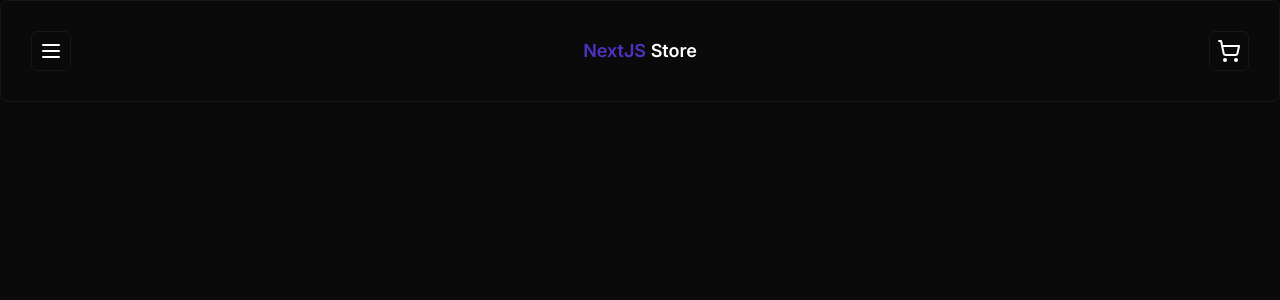
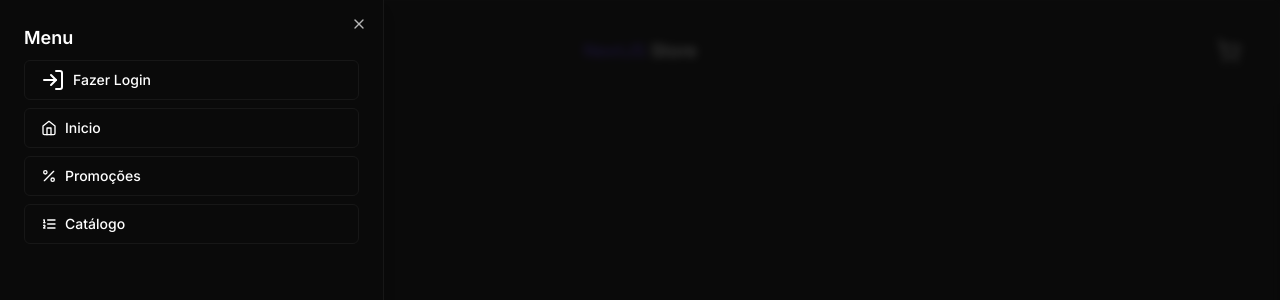
Before and after one commit to danielmeloalencar/loja-nextjs, a Next.js app: page / in a window 1280 px wide. Both pictures are taken after a click on the button 51 px from the left and 51 px from the top of the page. Shown: the top 300 px of the page. Built offline with nearby package versions, Linux system fonts and the light colour scheme.

Commit message:
feat: adicionado head menu usando sheets comp.

```diff
--- a/package.json
+++ b/package.json
@@ -10,6 +10,7 @@
   },
   "dependencies": {
     "@prisma/client": "^5.4.2",
+    "@radix-ui/react-dialog": "^1.0.5",
     "@radix-ui/react-slot": "^1.0.2",
     "class-variance-authority": "^0.7.0",
     "clsx": "^2.0.0",
--- a/src/components/ui/header.tsx
+++ b/src/components/ui/header.tsx
@@ -1,13 +1,53 @@
-import { MenuIcon, ShoppingCartIcon } from "lucide-react";
+import {
+  HomeIcon,
+  ListOrderedIcon,
+  LogInIcon,
+  MenuIcon,
+  PercentIcon,
+  ShoppingCartIcon,
+} from "lucide-react";
 import { Button } from "./button";
 import { Card } from "./card";
+import { Sheet, SheetContent, SheetHeader, SheetTrigger } from "./sheet";
 
 const Header = () => {
   return (
     <Card className="flex items-center justify-between p-[1.875rem]">
-      <Button size="icon" variant="outline">
-        <MenuIcon />
-      </Button>
+      <Sheet>
+        <SheetTrigger asChild>
+          <Button size="icon" variant="outline">
+            <MenuIcon />
+          </Button>
+        </SheetTrigger>
+
+        <SheetContent side="left">
+          <SheetHeader className="text-left text-lg font-semibold">
+            Menu
+          </SheetHeader>
+
+          <div className="mt-2 flex flex-col gap-2">
+            <Button variant="outline" className="w-full justify-start gap-2">
+              <LogInIcon />
+              Fazer Login
+            </Button>
+
+            <Button variant="outline" className="w-full justify-start gap-2">
+              <HomeIcon size={16} />
+              Inicio
+            </Button>
+
+            <Button variant="outline" className="w-full justify-start gap-2">
+              <PercentIcon size={16} />
+              Promoções
+            </Button>
+
+            <Button variant="outline" className="w-full justify-start gap-2">
+              <ListOrderedIcon size={16} />
+              Catálogo
+            </Button>
+          </div>
+        </SheetContent>
+      </Sheet>
 
       <h1 className="text-lg font-semibold">
         <span className="text-primary">NextJS</span> Store
--- /dev/null
+++ b/src/components/ui/sheet.tsx
@@ -0,0 +1,146 @@
+"use client";
+
+import * as React from "react";
+import * as SheetPrimitive from "@radix-ui/react-dialog";
+import { cva, type VariantProps } from "class-variance-authority";
+import { X } from "lucide-react";
+
+import { cn } from "@/lib/utils";
+
+const Sheet = SheetPrimitive.Root;
+
+const SheetTrigger = SheetPrimitive.Trigger;
+
+const SheetClose = SheetPrimitive.Close;
+
+const SheetPortal = ({
+  className,
+  ...props
+}: SheetPrimitive.DialogPortalProps) => (
+  <SheetPrimitive.Portal className={cn(className)} {...props} />
+);
+SheetPortal.displayName = SheetPrimitive.Portal.displayName;
+
+const SheetOverlay = React.forwardRef<
+  React.ElementRef<typeof SheetPrimitive.Overlay>,
+  React.ComponentPropsWithoutRef<typeof SheetPrimitive.Overlay>
+>(({ className, ...props }, ref) => (
+  <SheetPrimitive.Overlay
+    className={cn(
+      "bg-background/80 data-[state=open]:animate-in data-[state=closed]:animate-out data-[state=closed]:fade-out-0 data-[state=open]:fade-in-0 fixed inset-0 z-50 backdrop-blur-sm",
+      className,
+    )}
+    {...props}
+    ref={ref}
+  />
+));
+SheetOverlay.displayName = SheetPrimitive.Overlay.displayName;
+
+const sheetVariants = cva(
+  "fixed z-50 gap-4 bg-background p-6 shadow-lg transition ease-in-out data-[state=open]:animate-in data-[state=closed]:animate-out data-[state=closed]:duration-300 data-[state=open]:duration-500",
+  {
+    variants: {
+      side: {
+        top: "inset-x-0 top-0 border-b data-[state=closed]:slide-out-to-top data-[state=open]:slide-in-from-top",
+        bottom:
+          "inset-x-0 bottom-0 border-t data-[state=closed]:slide-out-to-bottom data-[state=open]:slide-in-from-bottom",
+        left: "inset-y-0 left-0 h-full w-3/4 border-r data-[state=closed]:slide-out-to-left data-[state=open]:slide-in-from-left sm:max-w-sm",
+        right:
+          "inset-y-0 right-0 h-full w-3/4  border-l data-[state=closed]:slide-out-to-right data-[state=open]:slide-in-from-right sm:max-w-sm",
+      },
+    },
+    defaultVariants: {
+      side: "right",
+    },
+  },
+);
+
+interface SheetContentProps
+  extends React.ComponentPropsWithoutRef<typeof SheetPrimitive.Content>,
+    VariantProps<typeof sheetVariants> {}
+
+const SheetContent = React.forwardRef<
+  React.ElementRef<typeof SheetPrimitive.Content>,
+  SheetContentProps
+>(({ side = "right", className, children, ...props }, ref) => (
+  <SheetPortal>
+    <SheetOverlay />
+    <SheetPrimitive.Content
+      ref={ref}
+      className={cn(sheetVariants({ side }), className)}
+      {...props}
+    >
+      {children}
+      <SheetPrimitive.Close className="ring-offset-background focus:ring-ring data-[state=open]:bg-secondary absolute right-4 top-4 rounded-sm opacity-70 transition-opacity hover:opacity-100 focus:outline-none focus:ring-2 focus:ring-offset-2 disabled:pointer-events-none">
+        <X className="h-4 w-4" />
+        <span className="sr-only">Close</span>
+      </SheetPrimitive.Close>
+    </SheetPrimitive.Content>
+  </SheetPortal>
+));
+SheetContent.displayName = SheetPrimitive.Content.displayName;
+
+const SheetHeader = ({
+  className,
+  ...props
+}: React.HTMLAttributes<HTMLDivElement>) => (
+  <div
+    className={cn(
+      "flex flex-col space-y-2 text-center sm:text-left",
+      className,
+    )}
+    {...props}
+  />
+);
+SheetHeader.displayName = "SheetHeader";
+
+const SheetFooter = ({
+  className,
+  ...props
+}: React.HTMLAttributes<HTMLDivElement>) => (
+  <div
+    className={cn(
+      "flex flex-col-reverse sm:flex-row sm:justify-end sm:space-x-2",
+      className,
+    )}
+    {...props}
+  />
+);
+SheetFooter.displayName = "SheetFooter";
+
+const SheetTitle = React.forwardRef<
+  React.ElementRef<typeof SheetPrimitive.Title>,
+  React.ComponentPropsWithoutRef<typeof SheetPrimitive.Title>
+>(({ className, ...props }, ref) => (
+  <SheetPrimitive.Title
+    ref={ref}
+    className={cn("text-foreground text-lg font-semibold", className)}
+    {...props}
+  />
+));
+SheetTitle.displayName = SheetPrimitive.Title.displayName;
+
+const SheetDescription = React.forwardRef<
+  React.ElementRef<typeof SheetPrimitive.Description>,
+  React.ComponentPropsWithoutRef<typeof SheetPrimitive.Description>
+>(({ className, ...props }, ref) => (
+  <SheetPrimitive.Description
+    ref={ref}
+    className={cn("text-muted-foreground text-sm", className)}
+    {...props}
+  />
+));
+SheetDescription.displayName = SheetPrimitive.Description.displayName;
+
+export {
+  Sheet,
+  SheetPortal,
+  SheetOverlay,
+  SheetTrigger,
+  SheetClose,
+  SheetContent,
+  SheetHeader,
+  SheetFooter,
+  SheetTitle,
+  SheetDescription,
+};
```
Also changed, not shown: 1 other file (tests, documents, lock files or other folders).
